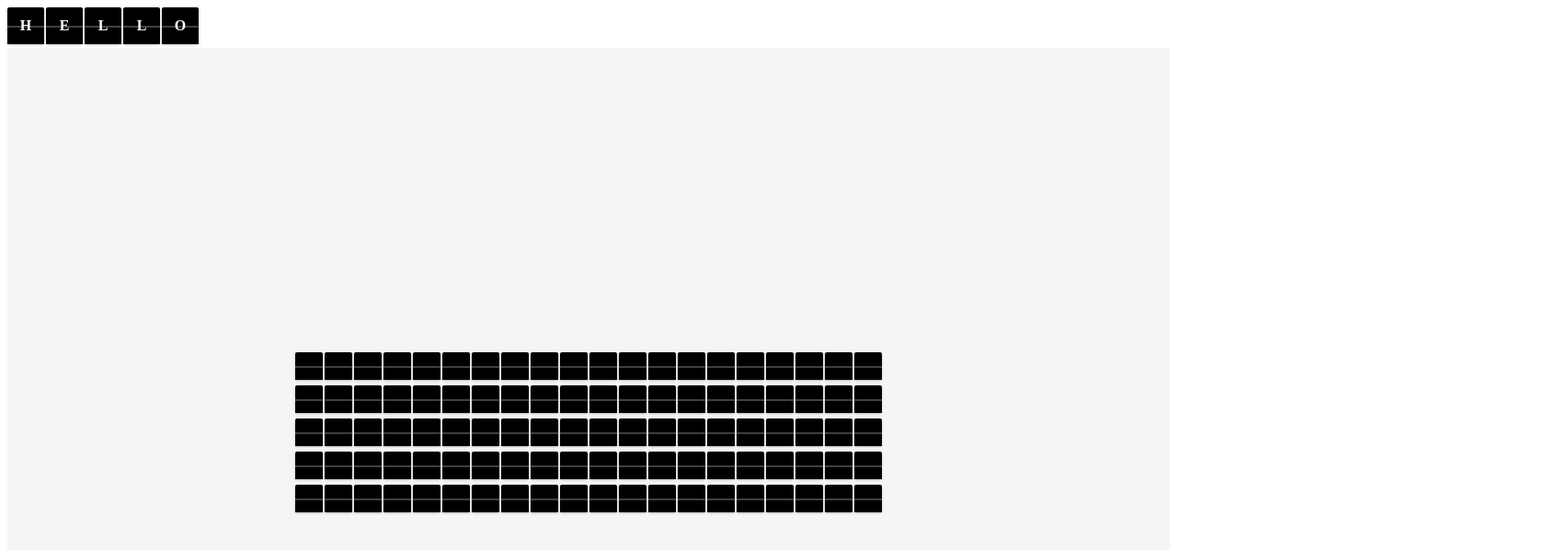
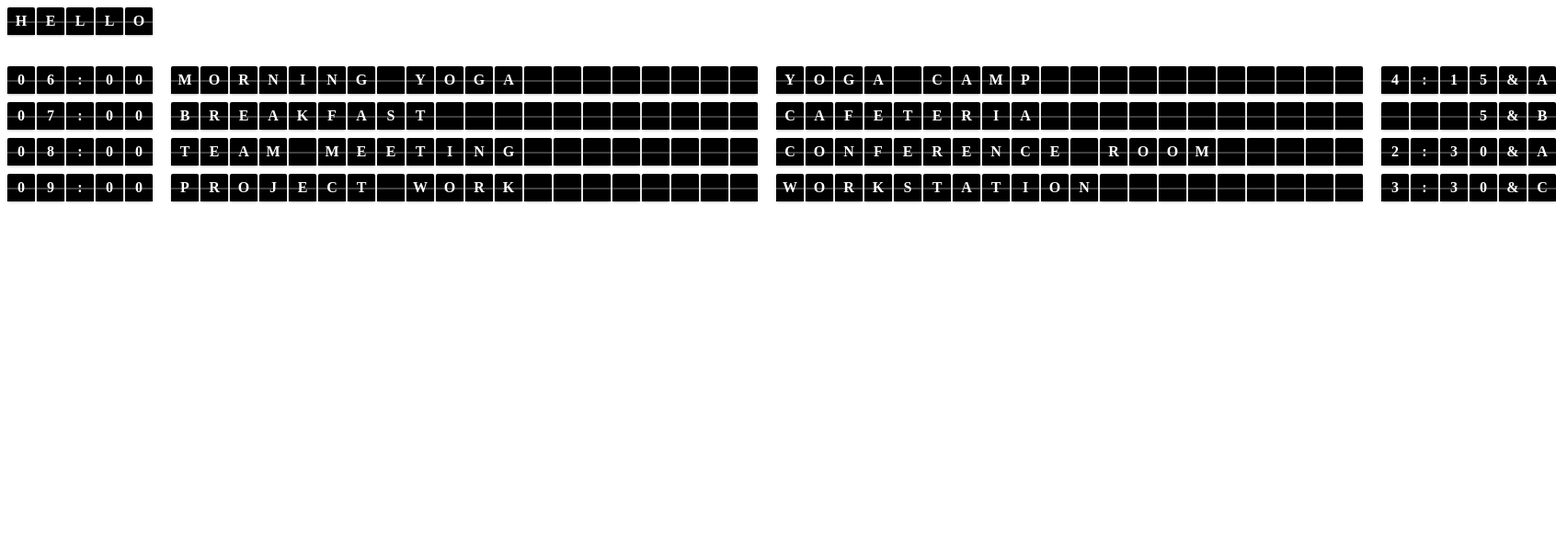
Before and after one commit to damiant/builder-flipboard, an Angular app: page / in a window 1280 px wide. Shown: the top 598 px of the page at 92% size, 1692 px wide, since content can reach past the window. Built offline with nearby package versions, Linux system fonts and the light colour scheme.

Commit message:
feat: cleanup

```diff
--- a/src/app/app.css
+++ b/src/app/app.css
@@ -1,15 +1,10 @@
-.flip-grid {
-  display: flex;
-  flex-direction: column;
-  gap: 2px;
-  padding: 20px;
-  background: #f5f5f5;
-  min-height: 100vh;
-  justify-content: center;
-  align-items: center;
+.grid-container {
+
 }
 
-.grid-row {
-  display: flex;
-  gap: 2px;
+/* Additional spacing for the row component at the top */
+app-row {
+  margin-bottom: 30px;
+  display: block;
+  text-align: center;
 }
--- a/src/app/app.html
+++ b/src/app/app.html
@@ -1,11 +1,9 @@
 <app-row [text]="rowText()"></app-row>
-<div class="flip-grid">
-  @for (row of rows; track $index) {
-    <div class="grid-row">
-      @for (col of columns; track $index) {
-        <app-flip [width]="30" [height]="30" backText="B" frontText=" "></app-flip>
-      }
-    </div>
+
+<div class="grid-container">
+  @for (item of grid; track $index) {
+    <app-line [data]="item"></app-line>
   }
 </div>
+
 <router-outlet />
--- a/src/app/app.ts
+++ b/src/app/app.ts
@@ -1,27 +1,60 @@
 import { Component, signal, OnInit, OnDestroy } from '@angular/core';
 import { RouterOutlet } from '@angular/router';
-import { Flip } from './flip/flip';
 import { Row } from './row/row';
+import { Line, LineData } from './line/line';
 
 @Component({
   selector: 'app-root',
-  imports: [RouterOutlet, Flip, Row],
+  imports: [RouterOutlet, Row, Line],
   templateUrl: './app.html',
-  styleUrl: './app.css'
+  styleUrl: './app.css',
 })
 export class App implements OnInit, OnDestroy {
   protected readonly title = signal('builder-flipboard');
-  protected readonly rows = Array.from({ length: 5 }, (_, i) => i); // 5 rows
-  protected readonly columns = Array.from({ length: 20 }, (_, i) => i); // 20 columns
   protected readonly rowText = signal('HELLO');
   private intervalId?: number;
   private textOptions = ['HELLO', 'BYE01'];
   private currentTextIndex = 0;
 
+  public lineData = signal<LineData>({
+    time: '06:00',
+    title: 'Morning Yoga',
+    location: 'Yoga Camp',
+    directions: '4:15&A',
+  });
+
+  public grid: LineData[] = [
+    {
+      time: '06:00',
+      title: 'Morning Yoga',
+      location: 'Yoga Camp',
+      directions: '4:15&A',
+    },
+    {
+      time: '07:00',
+      title: 'Breakfast',
+      location: 'Cafeteria',
+      directions: '5&B',
+    },
+    {
+      time: '08:00',
+      title: 'Team Meeting',
+      location: 'Conference Room',
+      directions: '2:30&A',
+    },
+    {
+      time: '09:00',
+      title: 'Project Work',
+      location: 'Workstation',
+      directions: '3:30&C',
+    }
+  ];
+
   ngOnInit() {
     // Start the timer to change text every 5 seconds
     this.intervalId = window.setInterval(() => {
-      this.currentTextIndex = (this.currentTextIndex + 1) % this.textOptions.length;
+      this.currentTextIndex =
+        (this.currentTextIndex + 1) % this.textOptions.length;
       this.rowText.set(this.textOptions[this.currentTextIndex]);
     }, 5000);
   }
--- /dev/null
+++ b/src/app/line/line.css
@@ -0,0 +1,13 @@
+.line-container {
+  display: flex;
+  flex-direction: row;
+  gap:20px;
+  margin: 5px 0;
+}
+
+.field-row {
+  display: flex;
+  align-items: center;
+  gap: 10px;
+  min-height: 24px;
+}
--- /dev/null
+++ b/src/app/line/line.html
@@ -0,0 +1,17 @@
+<div class="line-container">
+  <div class="field-row">
+    <app-row [length]=5 [text]="data().time"></app-row>
+  </div>
+
+  <div class="field-row">
+    <app-row [length]="20" [text]="data().title"></app-row>
+  </div>
+
+  <div class="field-row">
+    <app-row [length]="20" [text]="data().location"></app-row>
+  </div>
+
+  <div class="field-row">
+    <app-row [length]="6" [padLeft]="true" [text]="data().directions"></app-row>
+  </div>
+</div>
--- /dev/null
+++ b/src/app/line/line.ts
@@ -0,0 +1,24 @@
+import { Component, input } from '@angular/core';
+import { Row } from '../row/row';
+
+export interface LineData {
+  time: string;
+  title: string;
+  location: string;
+  directions: string;
+}
+
+@Component({
+  selector: 'app-line',
+  imports: [Row],
+  templateUrl: './line.html',
+  styleUrl: './line.css'
+})
+export class Line {
+  readonly data = input<LineData>({
+    time: '',
+    title: '',
+    location: '',
+    directions: ''
+  });
+}
--- a/src/app/row/row.html
+++ b/src/app/row/row.html
@@ -1,8 +1,8 @@
 <div class="row-container">
   @for (char of characters; track $index) {
     <app-flip
-      [width]="40"
-      [height]="40"
+      [width]="30"
+      [height]="30"
       [frontText]="getCharacterData($index).frontText"
       [backText]="getCharacterData($index).backText">
     </app-flip>
--- a/src/app/row/row.ts
+++ b/src/app/row/row.ts
@@ -16,6 +16,8 @@ interface CharacterState {
 })
 export class Row implements AfterViewInit {
   readonly text = input<string>('');
+  readonly length = input<number | undefined>(undefined); // total length with padding
+  readonly padLeft = input<boolean>(false); // true for left padding, false for right padding
 
   @ViewChildren(Flip) flipComponents!: QueryList<Flip>;
 
@@ -24,10 +26,10 @@ export class Row implements AfterViewInit {
 
   constructor(private cdr: ChangeDetectorRef) {
     effect(() => {
-      const newText = this.text();
-      if (newText !== this.previousText) {
-        this.handleTextChange(newText);
-        this.previousText = newText;
+      const newPaddedText = this.getPaddedText();
+      if (newPaddedText !== this.previousText) {
+        this.handleTextChange(newPaddedText);
+        this.previousText = newPaddedText;
       }
     });
   }
@@ -37,7 +39,7 @@ export class Row implements AfterViewInit {
   }
 
   private initializeCharacterStates() {
-    const chars = this.text().split('');
+    const chars = this.getPaddedText().split('');
     this.characterStates = chars.map(char => ({
       frontText: char,
       backText: char,
@@ -83,7 +85,7 @@ export class Row implements AfterViewInit {
         requestAnimationFrame(() => {
           setTimeout(() => {
             this.triggerFlip(index);
-          }, index * 45); // 10ms delay for each subsequent character
+          }, index * 10); // 10ms delay for each subsequent character
         });
       }
     });
@@ -124,6 +126,20 @@ export class Row implements AfterViewInit {
   }
 
   protected get characters(): string[] {
-    return this.text().split('');
+    return this.getPaddedText().split('');
+  }
+
+  private getPaddedText(): string {
+    const originalText = this.text();
+    const targetLength = this.length();
+
+    if (targetLength === undefined || originalText.length >= targetLength) {
+      return originalText;
+    }
+
+    const paddingLength = targetLength - originalText.length;
+    const padding = ' '.repeat(paddingLength);
+
+    return this.padLeft() ? padding + originalText : originalText + padding;
   }
 }
```
